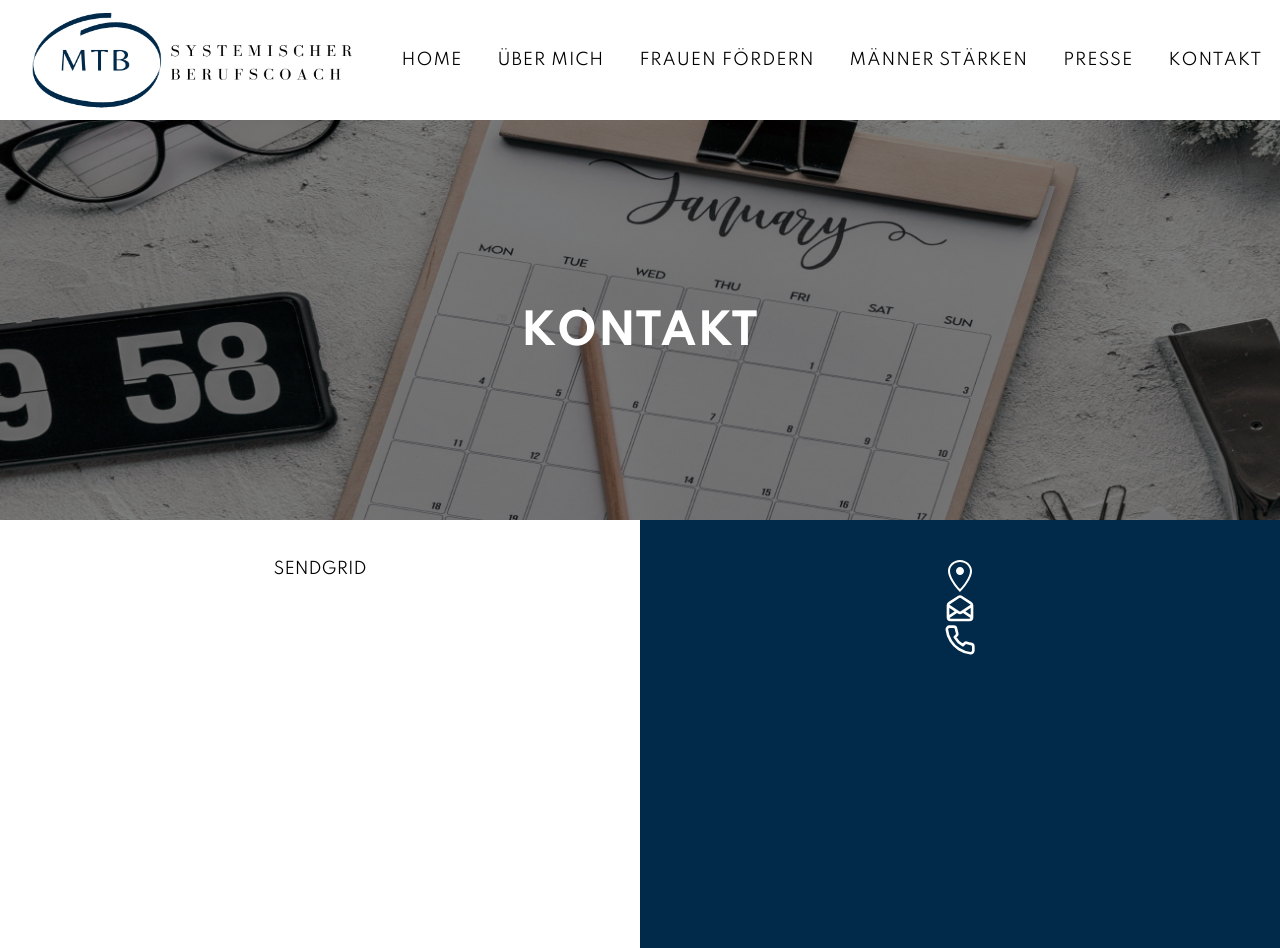
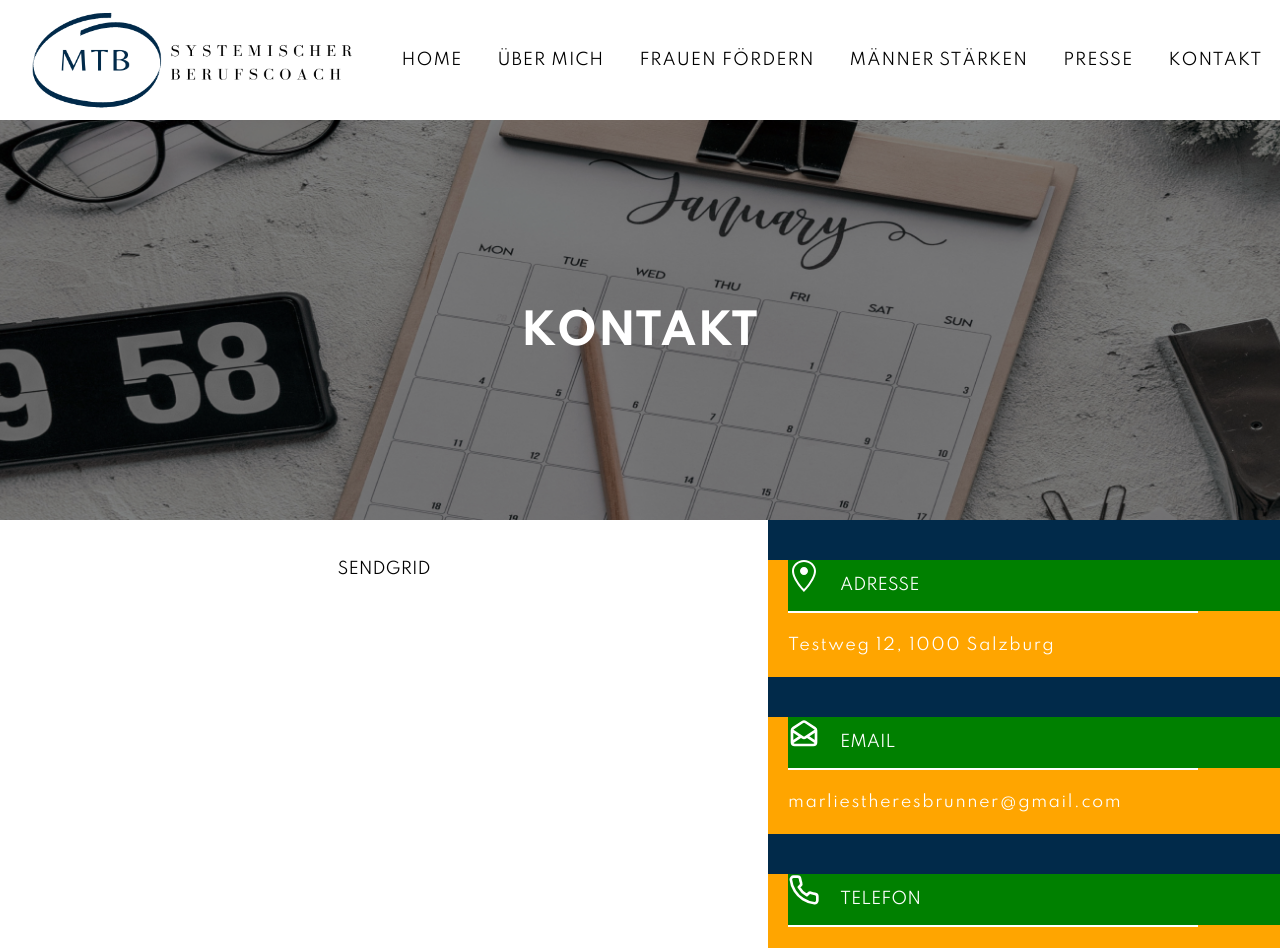
Before and after one commit to anjavojta1993/mtb-website, a Next.js app in the folder mtb/: page /contact in a window 1280 px wide. Shown: the top 948 px of the page. Built offline with nearby package versions, Linux system fonts and the light colour scheme.

Commit message:
Update contact page

```diff
--- a/mtb/pages/contact.js
+++ b/mtb/pages/contact.js
@@ -4,7 +4,13 @@ import { FiPhone } from 'react-icons/fi';
 import { GoLocation } from 'react-icons/go';
 import { HiOutlineMailOpen } from 'react-icons/hi';
 import Layout from '../components/Layout';
-import { darkBlue, h1, lightGrey, mediumText } from '../styles/sharedStyles';
+import {
+  darkBlue,
+  h1,
+  lightGrey,
+  mediumText,
+  normalText,
+} from '../styles/sharedStyles';
 
 const pageContainer = css`
   display: flex;
@@ -41,7 +47,7 @@ const heroHeading = css`
 const leftContainer = css`
   display: flex;
   flex-direction: column;
-  width: 50%;
+  width: 60%;
   height: 100vh;
   align-items: center;
   padding-top: 40px;
@@ -52,10 +58,50 @@ const rightContainer = css`
   flex-direction: column;
   background-color: ${darkBlue};
   color: white;
-  width: 50%;
+  width: 40%;
   height: 100vh;
   align-items: center;
   padding-top: 40px;
+`;
+
+const contactInfosContainer = css`
+  display: flex;
+  flex-direction: column;
+  height: auto;
+  width: 100%;
+  background-color: orange;
+  margin-bottom: 40px;
+`;
+
+const iconContainer = css`
+  margin-left: 20px;
+  display: flex;
+  flex-direction: row;
+  width: 100%;
+  background-color: green;
+
+  p {
+    margin-left: 20px;
+    text-transform: uppercase;
+  }
+`;
+
+const contactInfosTextStyles = css`
+  display: flex;
+  font-size: ${normalText};
+  color: white;
+  margin: 20px;
+  color: white;
+  letter-spacing: 1.5px;
+  line-height: 1.5;
+`;
+
+const horizontalLine = css`
+  border: solid 1px white;
+  width: 80%;
+  color: white;
+  height: 1px;
+  margin-left: 20px;
 `;
 
 export default function Press() {
@@ -70,8 +116,32 @@ export default function Press() {
       <section css={pageContainer}>
         <div css={leftContainer}>SENDGRID</div>
         <div css={rightContainer}>
-          <GoLocation size={32} /> <HiOutlineMailOpen size={32} />{' '}
-          <FiPhone size={32} />
+          <div css={contactInfosContainer}>
+            <div css={iconContainer}>
+              <GoLocation size={32} />
+              <p>Adresse</p>
+            </div>
+            <div css={horizontalLine} />
+            <div css={contactInfosTextStyles}>Testweg 12, 1000 Salzburg</div>
+          </div>
+          <div css={contactInfosContainer}>
+            <div css={iconContainer}>
+              <HiOutlineMailOpen size={32} />
+              <p>Email</p>
+            </div>
+            <div css={horizontalLine} />
+            <div css={contactInfosTextStyles}>
+              marliestheresbrunner@gmail.com
+            </div>
+          </div>
+          <div css={contactInfosContainer}>
+            <div css={iconContainer}>
+              <FiPhone size={32} />
+              <p>Telefon</p>
+            </div>
+            <div css={horizontalLine} />
+            <div css={contactInfosTextStyles}>0664 000 0000</div>
+          </div>
         </div>
       </section>
     </Layout>
```
